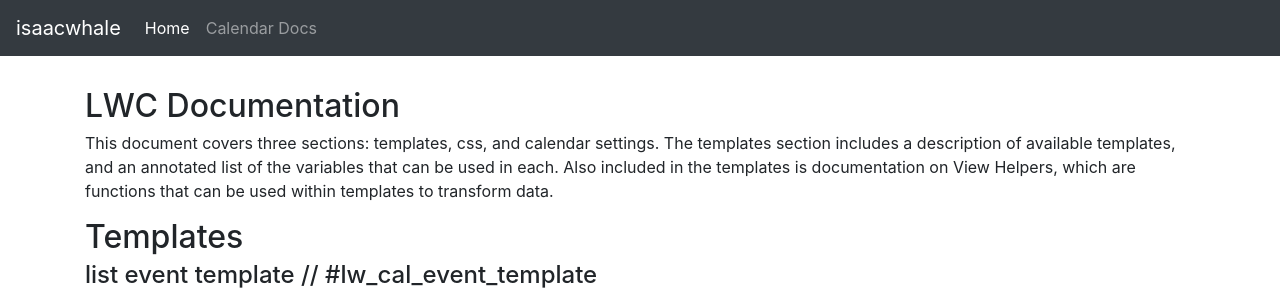
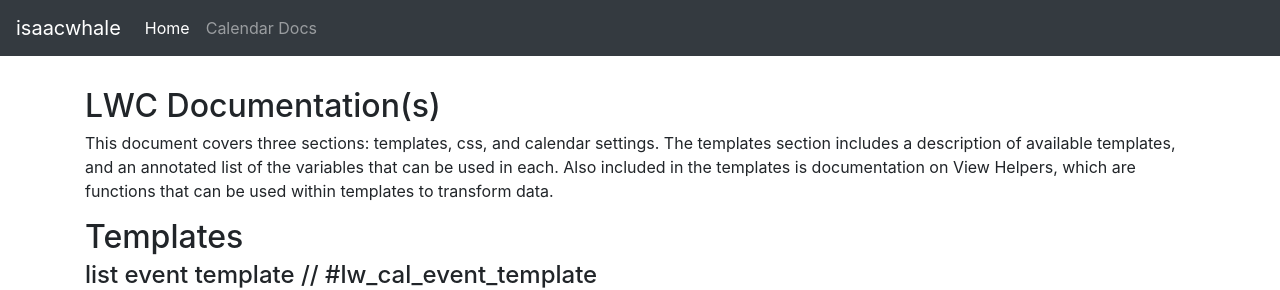
Before and after one commit to isaacwhale/isaacwhale.github.io, a Jekyll site: the page built from calendar.md, in a window 1280 px wide. Shown: the top 290 px of the page. Built offline with Jekyll 4.4.1, drawn with Linux system fonts in a browser that asks for light colours; nearby versions of some CDN libraries; our own code applies the rules of GitHub Pages for plain Markdown files.

```diff
--- a/calendar.md
+++ b/calendar.md
@@ -2,7 +2,7 @@
 layout: default
 ---
 
-## LWC Documentation
+## LWC Documentation(s)
 
 This document covers three sections: templates, css, and calendar settings.  The templates section includes a description of available templates, and an annotated list of the variables that can be used in each.  Also included in the templates is documentation on View Helpers, which are functions that can be used within templates to transform data.
 
```
